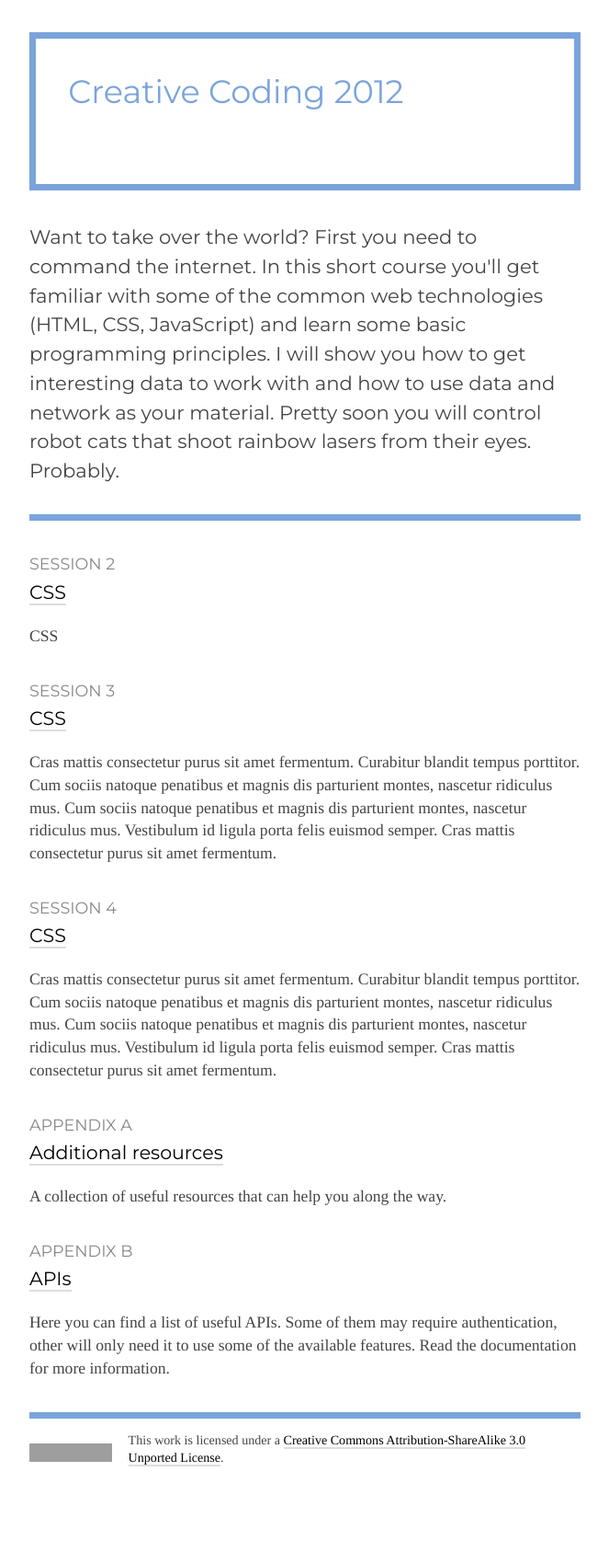
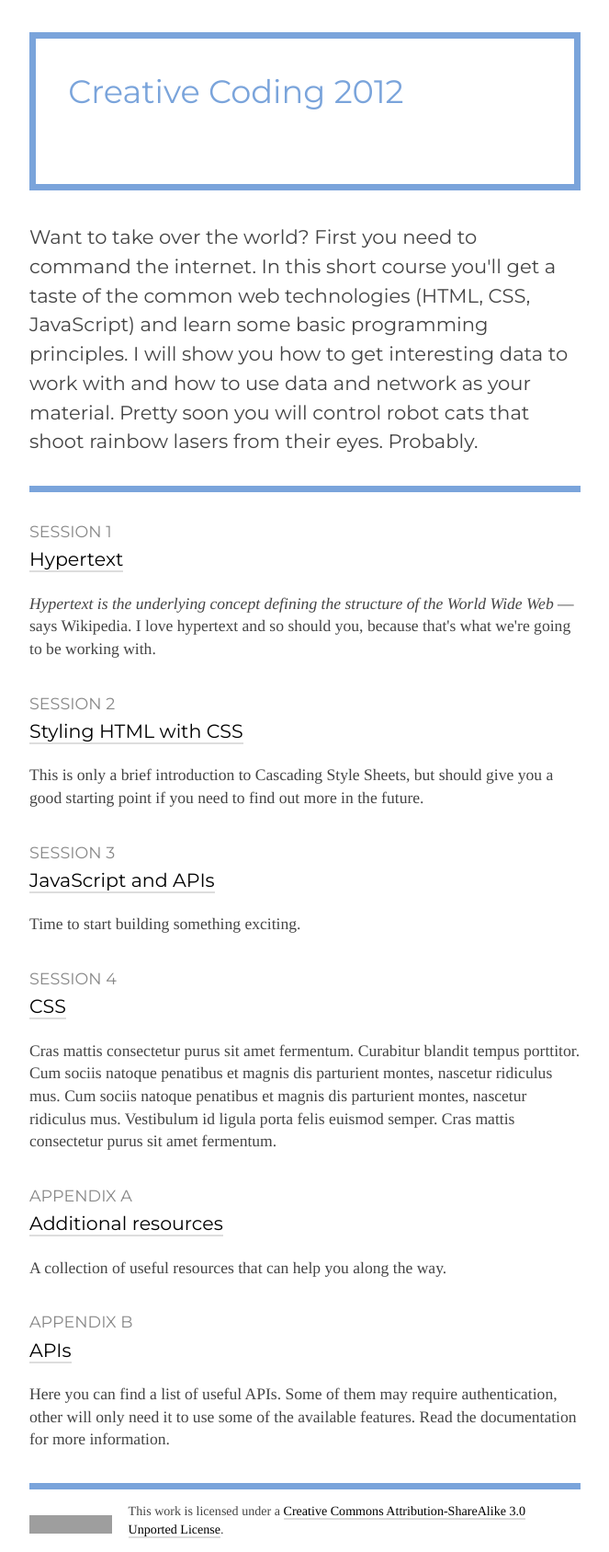
Before and after one commit to ntlk/creative-coding-2012, a Jekyll site: the page built from index.html, in a window 1280 px wide. Shown: the whole page at 92% size, without its empty margins (308-971 px from the left). Built offline with Jekyll 4.4.1, drawn with Linux system fonts in a browser that asks for light colours; Markdown is read by kramdown in place of the engine named in the settings; before the commit the page ends 1609 px from its top, so only the background shows below that; grey boxes are pictures that could not be loaded.

Commit message:
added moar things

```diff
--- /dev/null
+++ b/_posts/2012-12-02-javascript.md
@@ -0,0 +1,8 @@
+---
+title: JavaScript and APIs
+number: Session 3
+layout: post
+intro: Time to start building something exciting.
+---
+
+Hi.
--- a/_posts/2012-12-02-session-3.md
+++ /dev/null
@@ -1,8 +0,0 @@
----
-title: CSS
-number: Session 3
-layout: post
-intro: Cras mattis consectetur purus sit amet fermentum. Curabitur blandit tempus porttitor. Cum sociis natoque penatibus et magnis dis parturient montes, nascetur ridiculus mus. Cum sociis natoque penatibus et magnis dis parturient montes, nascetur ridiculus mus. Vestibulum id ligula porta felis euismod semper. Cras mattis consectetur purus sit amet fermentum.
----
-
-Hi.
--- a/_posts/2012-12-03-session-2.md
+++ /dev/null
@@ -1,8 +0,0 @@
----
-title: CSS
-number: Session 2
-layout: post
-intro: CSS
----
-
-Hi.
--- /dev/null
+++ b/_posts/2012-12-03-styling-html-with-css.md
@@ -0,0 +1,11 @@
+---
+title: Styling HTML with CSS
+number: Session 2
+layout: post
+intro: This is only a brief introduction to Cascading Style Sheets, but should give you a good starting point if you need to find out more in the future.
+---
+
+
+[Download sample website files][1]
+
+[1]: https://dl.dropbox.com/u/37129473/starmonkey-lovers-association.zip
--- a/_posts/2012-12-04-hypertext.md
+++ b/_posts/2012-12-04-hypertext.md
@@ -2,8 +2,14 @@
 title: Hypertext
 number: Session 1
 layout: post
-intro: "Hypertext is the underlying concept defining the structure of the World Wide Web" — says Wikipedia. I love hypertext and so should you. It's what we're going to be working with.
+intro: <em>Hypertext is the underlying concept defining the structure of the World Wide Web</em> — says Wikipedia. I love hypertext and so should you, because that's what we're going to be working with.
 ---
 Lalalal
 Mention the infrastructure.
 http://booktwo.org/notebook/secret-servers/
+
+## Slides
+
+Online:
+
+PDF:
--- a/assets/css/style.css
+++ b/assets/css/style.css
@@ -298,6 +298,10 @@ a:hover {
 	line-height: 1.5;
 }
 
+.post .intro em {
+	font-style: normal;
+}
+
 code {
 	font-family: Andale Mono, Menlo, monospace;
 	font-size: 80%;
--- a/index.html
+++ b/index.html
@@ -3,7 +3,7 @@ layout: default
 title: Creative Coding 2012
 ---
 
-<p class="course_intro">Want to take over the world? First you need to command the internet. In this short course you'll get familiar with some of the common web technologies (HTML, CSS, JavaScript) and learn some basic programming principles. I will show you how to get interesting data to work with and how to use data and network as your material. Pretty soon you will control robot cats that shoot rainbow lasers from their eyes. Probably.</p>
+<p class="course_intro">Want to take over the world? First you need to command the internet. In this short course you'll get a taste of the common web technologies (HTML, CSS, JavaScript) and learn some basic programming principles. I will show you how to get interesting data to work with and how to use data and network as your material. Pretty soon you will control robot cats that shoot rainbow lasers from their eyes. Probably.</p>
 
 {% for post in site.posts %}
 
```
Also changed, not shown: _posts/2012-11-30-additional-resources.md (+4 -0 lines), _posts/2012-12-01-session-4.md (+0 -2 lines).
